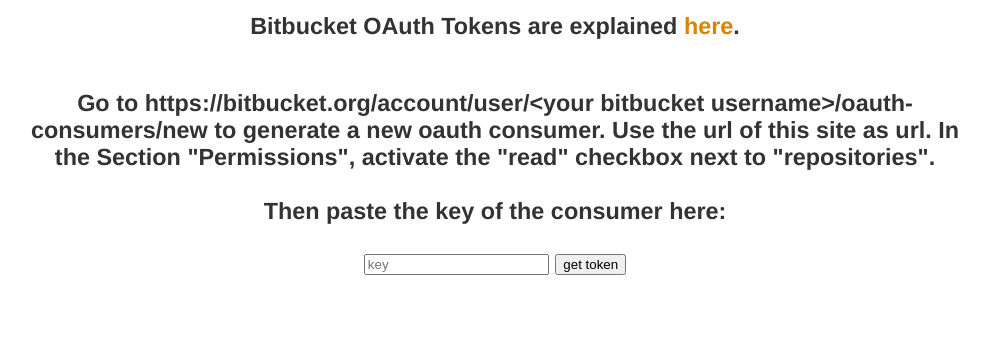
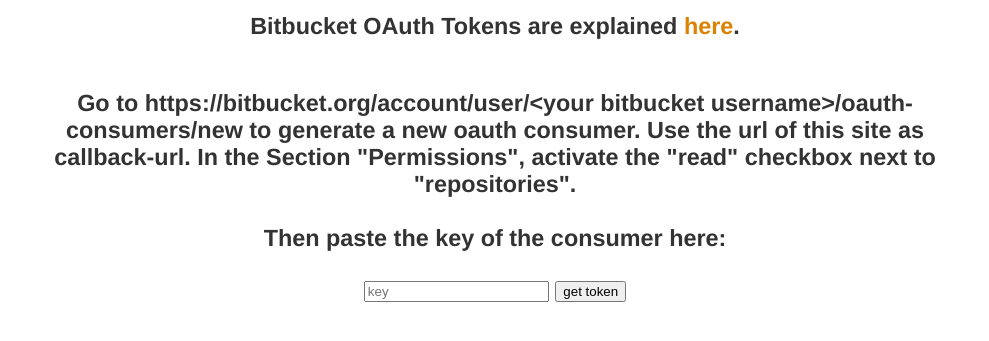
Before and after one commit to SimonSelg/bitbucket-oauth-token, a plain HTML site: page index.html in a window 1280 px wide. Shown: the part 237-578 px from the top of the page, without its empty margins (145-1134 px from the left). Drawn offline with Linux system fonts and the light colour scheme.

Commit message:
fix info

```diff
--- a/index.html
+++ b/index.html
@@ -15,7 +15,7 @@
   <h1>Bitbucket OAuth Token Generator</h1>
   <h3>Bitbucket OAuth Tokens are explained <a href="https://confluence.atlassian.com/bitbucket/oauth-on-bitbucket-cloud-238027431.html#OAuthonBitbucketCloud-Refreshtokens">here</a>.
   <br /> <br />
-  <p>Go to https://bitbucket.org/account/user/&#x3C;your bitbucket username&#x3E;/oauth-consumers/new to generate a new oauth consumer. Use the url of this site as url. In the Section "Permissions", activate the "read" checkbox next to "repositories".
+  <p>Go to https://bitbucket.org/account/user/&#x3C;your bitbucket username&#x3E;/oauth-consumers/new to generate a new oauth consumer. Use the url of this site as callback-url. In the Section "Permissions", activate the "read" checkbox next to "repositories".
   <br /><br />
   Then paste the key of the consumer here:</p>
   <input id="key" placeholder="key"></input>
```
